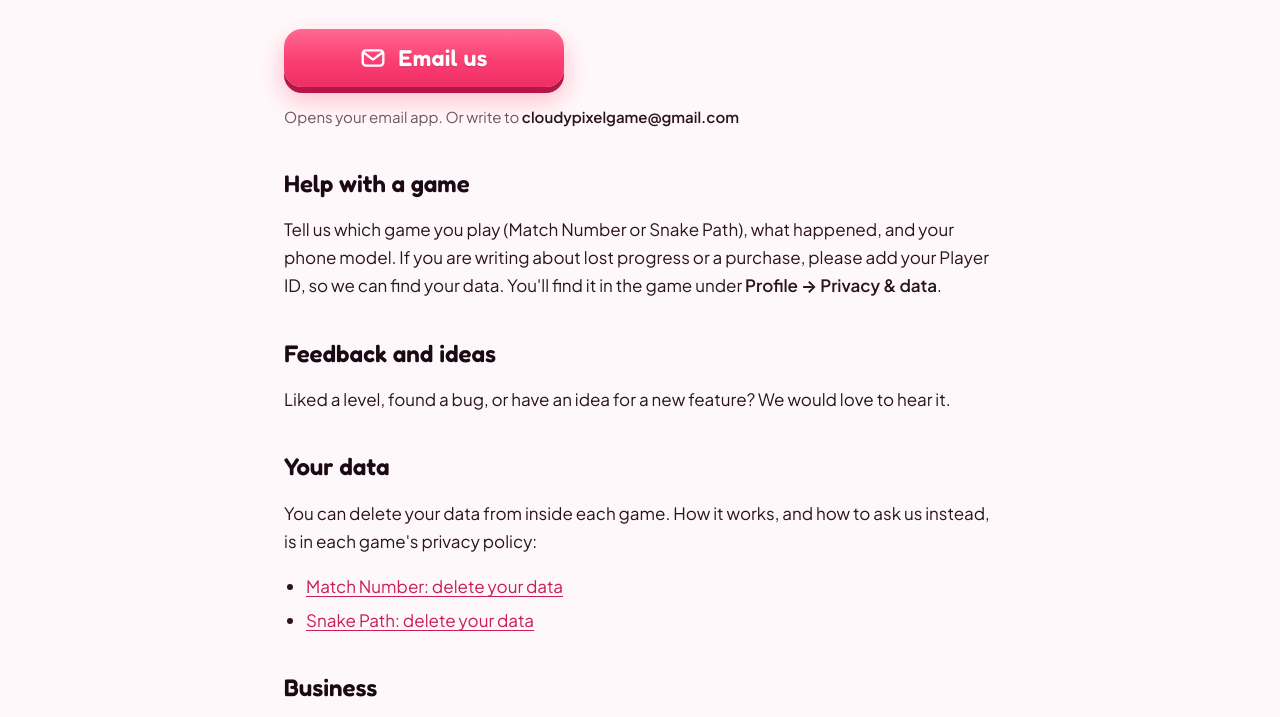
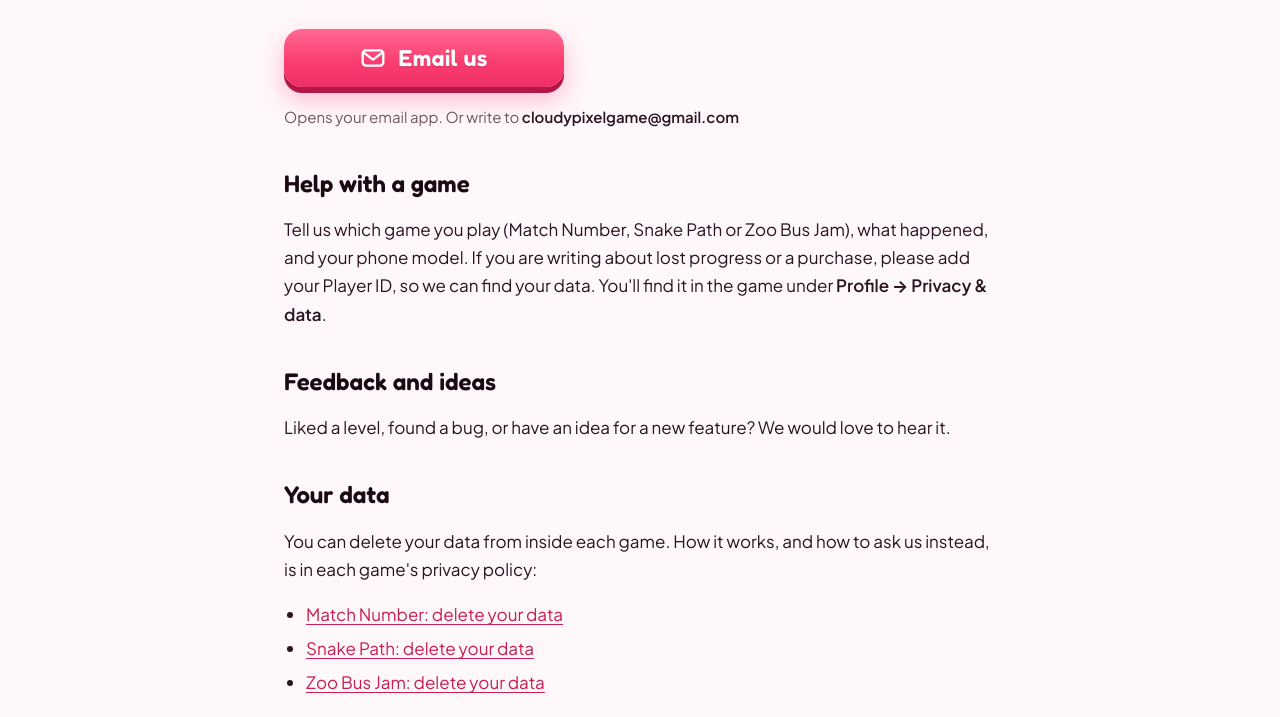
Before and after one commit to cloudypixelgame/cloudypixelgame.github.io, a plain HTML site: page contact.html in a window 1280 px wide. Shown: the part 214-931 px from the top of the page. Drawn offline with Linux system fonts and the light colour scheme.

Commit message:
Contact page: add Zoo Bus Jam (22 Nov 2026)

```diff
--- a/contact.html
+++ b/contact.html
@@ -4,7 +4,7 @@
   <meta charset="utf-8">
   <meta name="viewport" content="width=device-width, initial-scale=1">
   <title>Contact us – Cloudy Pixel Game</title>
-  <meta name="description" content="Contact Cloudy Pixel Game about Match Number, Snake Path, your progress, purchases or your data.">
+  <meta name="description" content="Contact Cloudy Pixel Game about Match Number, Snake Path, Zoo Bus Jam, your progress, purchases or your data.">
   <link rel="icon" href="favicon.png">
   <link rel="preconnect" href="https://fonts.googleapis.com">
   <link rel="preconnect" href="https://fonts.gstatic.com" crossorigin>
@@ -32,7 +32,7 @@
     </div>
 
     <h2>Help with a game</h2>
-    <p>Tell us which game you play (Match Number or Snake Path), what happened, and your phone model. If you are writing about lost progress or a purchase, please add your Player ID, so we can find your data. You'll find it in the game under <strong>Profile → Privacy &amp; data</strong>.</p>
+    <p>Tell us which game you play (Match Number, Snake Path or Zoo Bus Jam), what happened, and your phone model. If you are writing about lost progress or a purchase, please add your Player ID, so we can find your data. You'll find it in the game under <strong>Profile → Privacy &amp; data</strong>.</p>
 
     <h2>Feedback and ideas</h2>
     <p>Liked a level, found a bug, or have an idea for a new feature? We would love to hear it.</p>
@@ -42,6 +42,7 @@
     <ul>
       <li><a href="match-number/privacy-policy.html#delete-data">Match Number: delete your data</a></li>
       <li><a href="snake-path/privacy-policy.html#delete-data">Snake Path: delete your data</a></li>
+      <li><a href="zoo-bus-jam/privacy-policy.html#delete-data">Zoo Bus Jam: delete your data</a></li>
     </ul>
 
     <h2>Business</h2>
```
